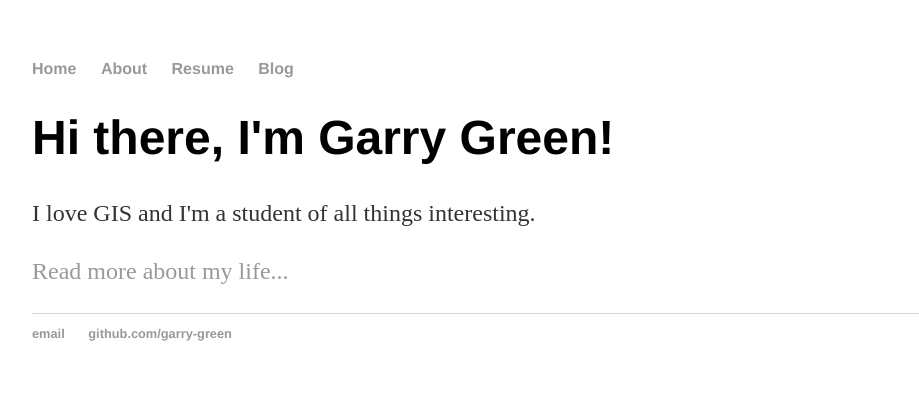
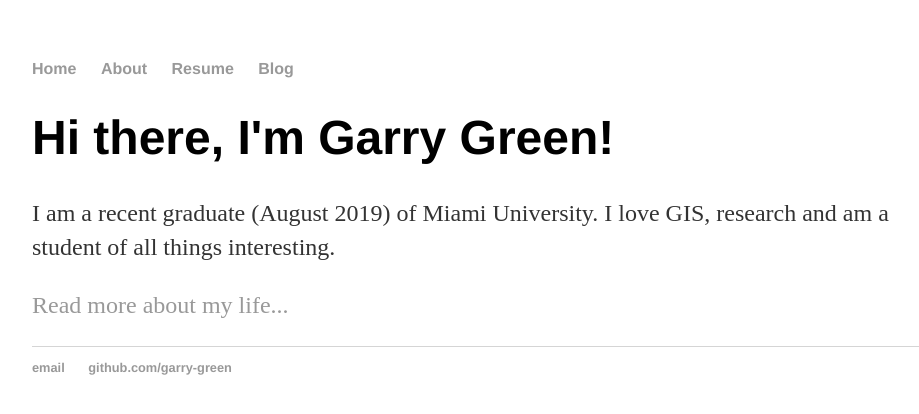
Before and after one commit to garry-green/garry-green.githib.io, a Jekyll site: the page built from index.html, in a window 1280 px wide. Shown: the top 414 px of the page, without its empty margins (160-1079 px from the left). Built offline with Jekyll 4.4.1, drawn with Linux system fonts in a browser that asks for light colours.

Commit message:
Update index.html

```diff
--- a/index.html
+++ b/index.html
@@ -4,6 +4,8 @@ title: Garry Green,
 ---
 <div class="blurb">
 	<h1>Hi there, I'm Garry Green!</h1>
-	<p>I love GIS and I'm a student of all things interesting.</p>
+	<p>I am a recent graduate (August 2019) of Miami University. I love GIS, research
+	and am a student of all things interesting.</p>
+	<p></p>
 	<p><a href="/about"> Read more about my life...</a></p>
 </div><!-- /.blurb -->
```
